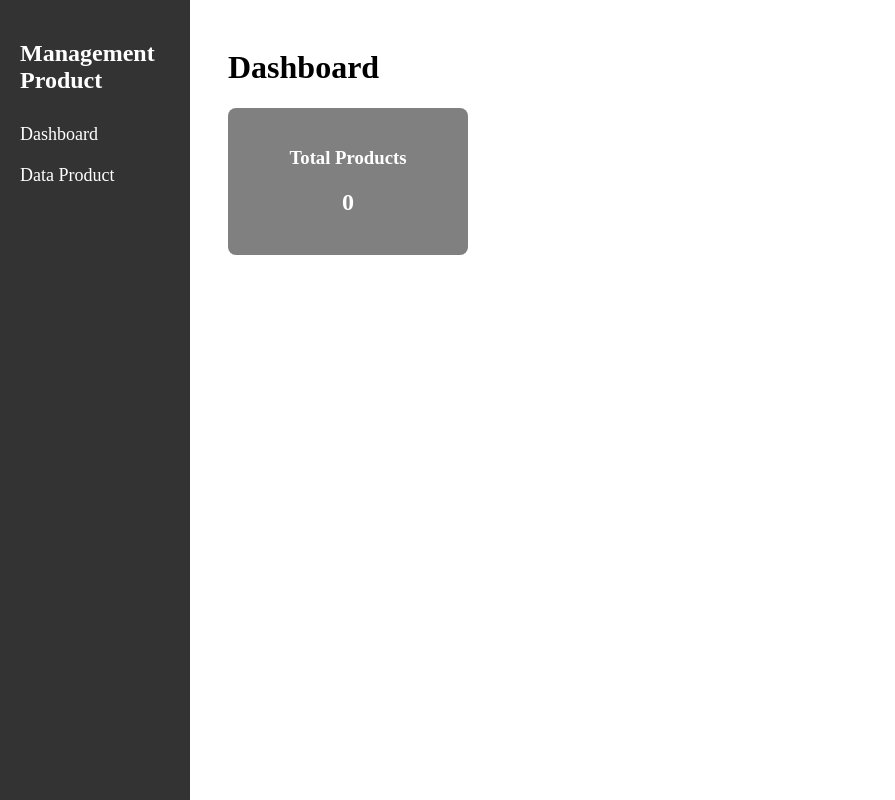
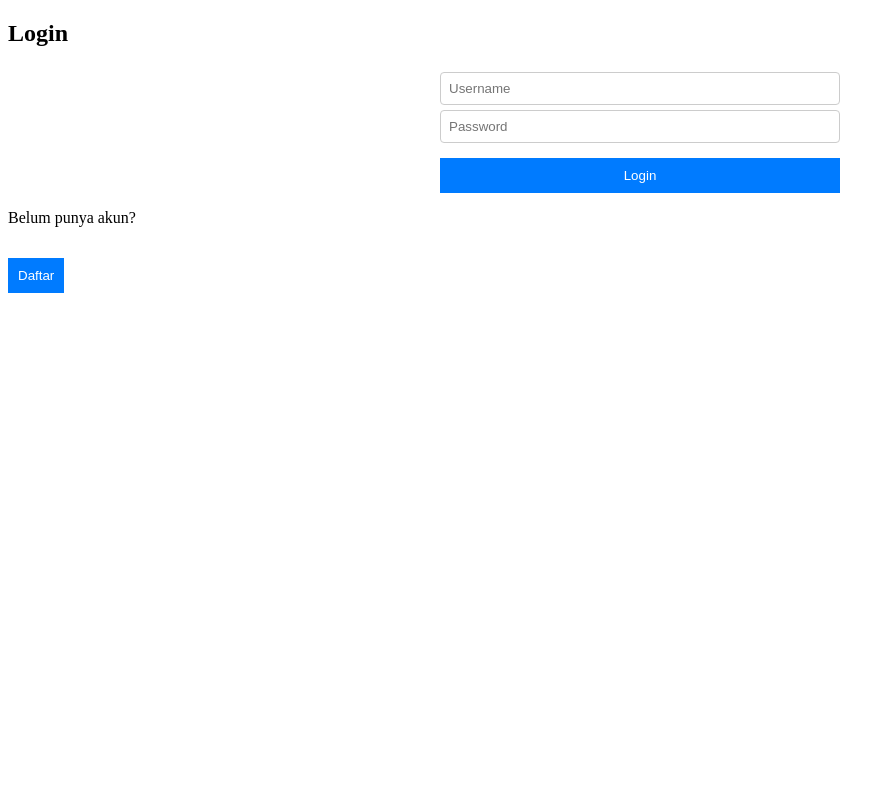
Before and after one commit to darrenchrist2/crud_product_d, a React (Vite) app in the folder react_product_apps/: page / in a window 1280 px wide. Shown: the whole page, without its empty margins (0-895 px from the left). Built offline with nearby package versions, Linux system fonts and the light colour scheme; no server answers.

Commit message:
penambahan fitur login biasa dan register

```diff
--- a/react_product_apps/package.json
+++ b/react_product_apps/package.json
@@ -11,6 +11,7 @@
     "preview": "vite preview"
   },
   "dependencies": {
+    "axios": "^1.7.9",
     "react": "^18.3.1",
     "react-dom": "^18.3.1",
     "react-router-dom": "^6.29.0"
--- a/react_product_apps/src/App.jsx
+++ b/react_product_apps/src/App.jsx
@@ -7,13 +7,17 @@ import Dashboard from "./pages/Dashboard";
 import ProductList from "./pages/ProductList";
 import CreateProduct from "./pages/CreateProduct";
 import EditProduct from "./pages/EditProduct";
+import LoginPage from "./pages/LoginPage";
+import RegisterPage from "./pages/RegisterPage";
 
 //Mendefinisikan beberapa route utama yg mengarah ke main pages
 const App = () => {
   return (
     <Router>
       <Routes>
-        <Route path="/" element={<Dashboard />} />
+        <Route path="/" element={<LoginPage />} />
+        <Route path="/register" element={<RegisterPage />} />
+        <Route path="/dashboard" element={<Dashboard />} />
         <Route path="/products" element={<ProductList />} />
         <Route path="/products/create" element={<CreateProduct />} />
         <Route path="/products/edit/:id" element={<EditProduct />} />
--- /dev/null
+++ b/react_product_apps/src/api/auth.js
@@ -0,0 +1,11 @@
+import axios from "axios";
+
+const API_URL = "http://localhost:8000";
+
+export const register = async (userData) => {
+  return axios.post(`${API_URL}/register`, userData);
+};
+
+export const login = async (userData) => {
+  return axios.post(`${API_URL}/login`, userData);
+};
--- a/react_product_apps/src/components/Sidebar.jsx
+++ b/react_product_apps/src/components/Sidebar.jsx
@@ -24,7 +24,7 @@ const Sidebar = () => {
   return (
     <div style={sidebarStyle}>
       <h2>Management Product</h2>
-      <Link to="/" style={linkStyle}>
+      <Link to="/dashboard" style={linkStyle}>
         Dashboard
       </Link>
       <Link to="/products" style={linkStyle}>
--- /dev/null
+++ b/react_product_apps/src/pages/LoginPage.jsx
@@ -0,0 +1,44 @@
+import { useState } from "react";
+import { login } from "../api/auth";
+import { useNavigate } from "react-router-dom"; // Import useNavigate
+
+const LoginPage = () => {
+  const [formData, setFormData] = useState({
+    username: "",
+    password: "",
+  });
+  const navigate = useNavigate(); // Inisialisasi navigate
+
+  const handleChange = (e) => {
+    setFormData({ ...formData, [e.target.name]: e.target.value });
+  };
+
+  const handleSubmit = async (e) => {
+    e.preventDefault();
+    try {
+      const response = await login(formData);
+      alert(response.data.message);
+      navigate("/dashboard"); // Redirect ke Dashboard setelah login sukses
+    } catch (error) {
+      alert("Login failed!");
+    }
+  };
+
+  return (
+    <div>
+      <h2>Login</h2>
+      <form onSubmit={handleSubmit}>
+        <input type="text" name="username" placeholder="Username" onChange={handleChange} />
+        <input type="password" name="password" placeholder="Password" onChange={handleChange} />
+        <button type="submit">Login</button>
+      </form>
+
+      {/* Tombol untuk pindah ke halaman register */}
+      <p>Belum punya akun?</p>
+      <button onClick={() => navigate("/register")}>Daftar</button>
+
+    </div>
+  );
+};
+
+export default LoginPage;
--- /dev/null
+++ b/react_product_apps/src/pages/RegisterPage.jsx
@@ -0,0 +1,41 @@
+import { useState } from "react";
+import { register } from "../api/auth";
+import { useNavigate } from "react-router-dom"; // Import useNavigate
+
+const RegisterPage = () => {
+  const [formData, setFormData] = useState({
+    username: "",
+    email: "",
+    password: "",
+  });
+  const navigate = useNavigate(); // Inisialisasi navigate
+
+  const handleChange = (e) => {
+    setFormData({ ...formData, [e.target.name]: e.target.value });
+  };
+
+  const handleSubmit = async (e) => {
+    e.preventDefault();
+    try {
+      const response = await register(formData);
+      alert(response.data.message);
+      navigate("/"); // Redirect ke login setelah register sukses
+    } catch (error) {
+      alert("Registration failed!");
+    }
+  };
+
+  return (
+    <div>
+      <h2>Register</h2>
+      <form onSubmit={handleSubmit}>
+        <input type="text" name="username" placeholder="Username" onChange={handleChange} />
+        <input type="email" name="email" placeholder="Email" onChange={handleChange} />
+        <input type="password" name="password" placeholder="Password" onChange={handleChange} />
+        <button type="submit">Register</button>
+      </form>
+    </div>
+  );
+};
+
+export default RegisterPage;
```
Also changed, not shown: 2 other files (tests, documents, lock files or other folders).
